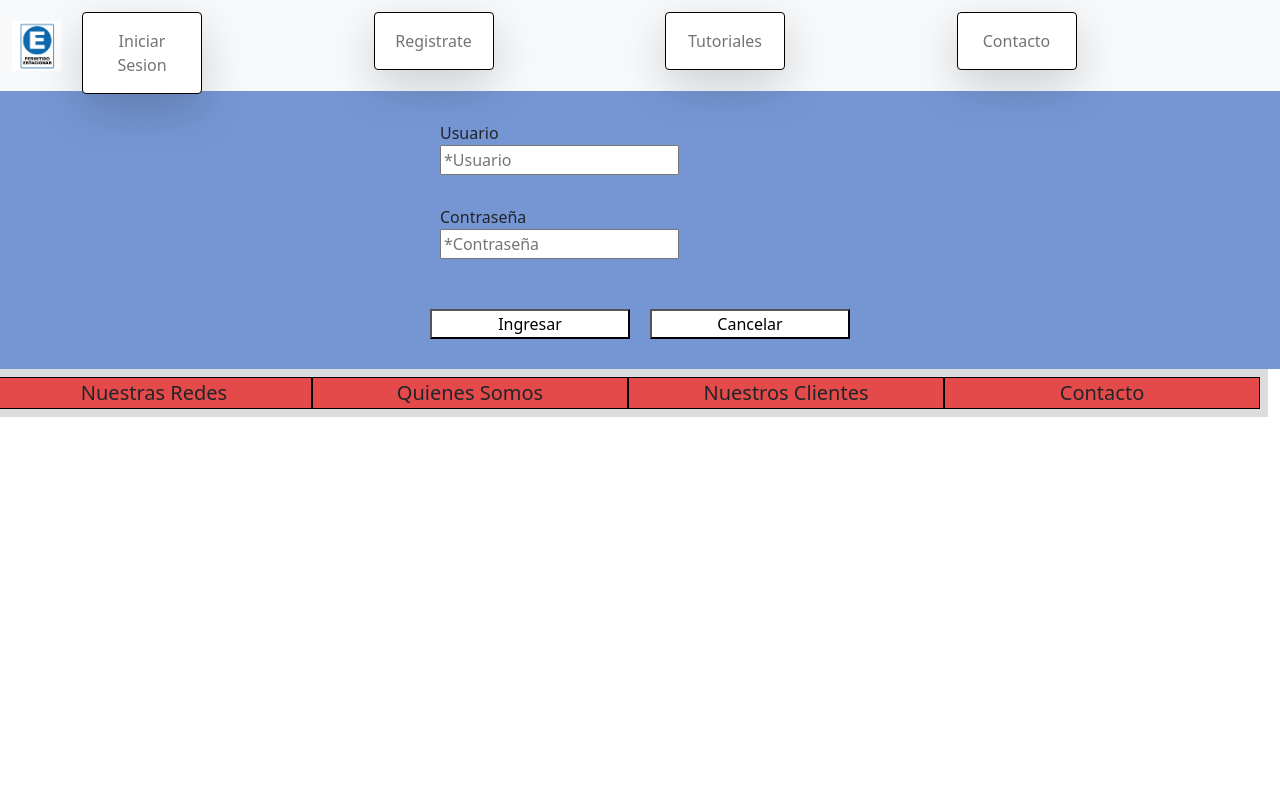
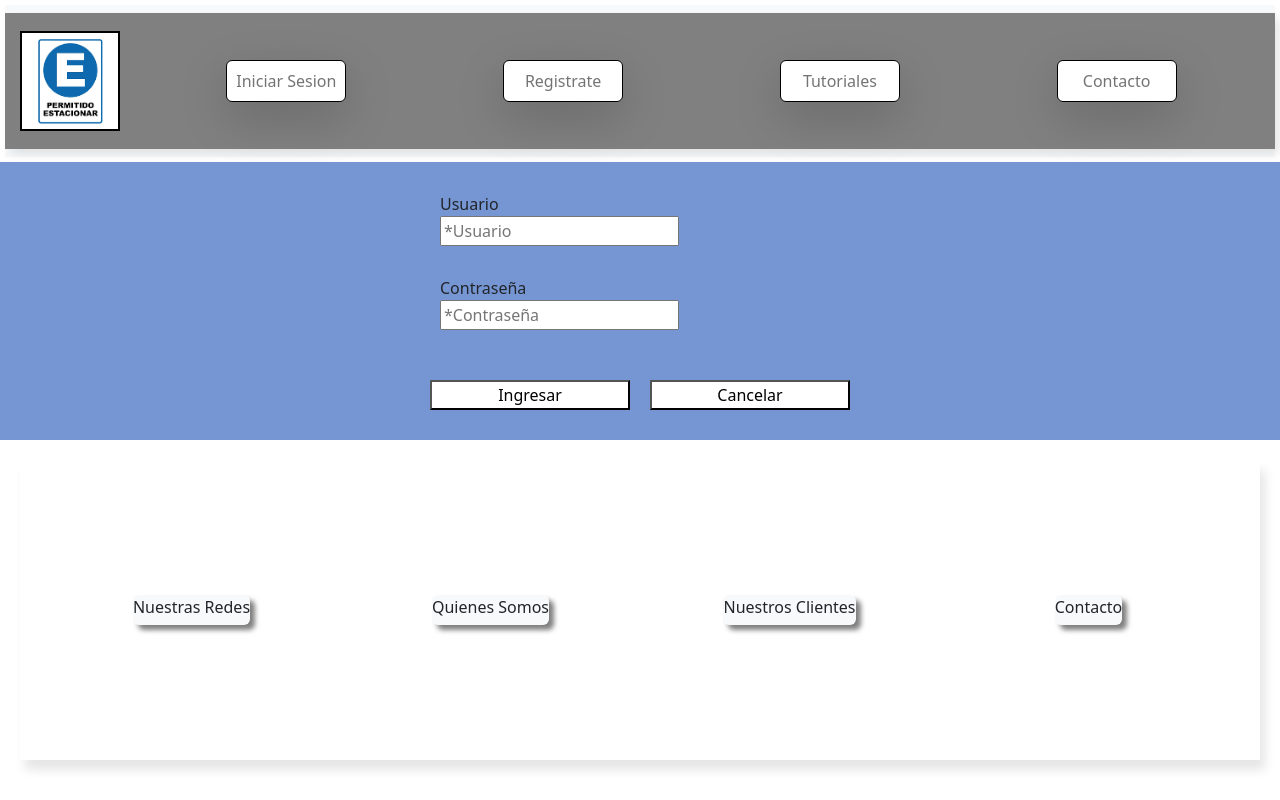
Before and after one commit to MaximilianoFavaro/ProyectoHtml, a website: page pages/login.html in a window 1280 px wide. Drawn offline with nearby package versions, Linux system fonts and the light colour scheme.

Commit message:
Entrega final del Proyecto

```diff
--- a/pages/login.html
+++ b/pages/login.html
@@ -10,31 +10,33 @@
     <link href="https://cdnjs.cloudflare.com/ajax/libs/font-awesome/6.0.0/css/all.min.css" rel="stylesheet"/>
     <title>Iniciar Sesion</title>
     <!-- Bootstrap CDN stylesheet -->
-    <link href="https://cdn.jsdelivr.net/npm/bootstrap@5.1.3/dist/css/bootstrap.min.css"
-           rel="stylesheet" integrity="sha384-1BmE4kWBq78iYhFldvKuhfTAU6auU8tT94WrHftjDbrCEXSU1oBoqyl2QvZ6jIW3"
-           crossorigin="anonymous">
+    <link href="https://cdn.jsdelivr.net/npm/bootstrap@5.2.0-beta1/dist/css/bootstrap.min.css"
+          rel="stylesheet" integrity="sha384-0evHe/X+R7YkIZDRvuzKMRqM+OrBnVFBL6DOitfPri4tjfHxaWutUpFmBp4vmVor"
+          crossorigin="anonymous">
 </head>
 <body>
   <!-- Header -->
-  <nav class="navbar navbar-expand-lg navbar-light bg-light justify-content-evenly">
-    <div class="container-fluid ">
-      <a class="navbar-brand" href="../index.html"><img src="../images/logo.jpg" width="50px" height="50px" alt="Logo"></a>
-      <button class="navbar-toggler" type="button" data-bs-toggle="collapse" data-bs-target="#navbarSupportedContent" aria-controls="navbarSupportedContent" aria-expanded="false" aria-label="Toggle navigation">
+  <nav class="navbar navbar-expand-lg navbar-light bg-light justify-content-evenly header__nav">
+    <div class="container-fluid sec__cont ">
+      <a class="navbar-brand link__home" href="../index.html">
+        <img src="../images/logo.jpg" alt="Logo" class="img__logo">
+      </a>
+      <button class="navbar-toggler bg-light" type="button" data-bs-toggle="collapse" data-bs-target="#navbarSupportedContent" aria-controls="navbarSupportedContent" aria-expanded="false" aria-label="Toggle navigation">
         <span class="navbar-toggler-icon"></span>
       </button>
-      <div class="collapse navbar-collapse " id="navbarSupportedContent">
-        <div class="navbar-nav me-auto mb-2 mb-lg-0 d-flex justify-content-evenly container-fluid row align-items-center  ">
-          <div class="nav-item container-fluid justify-content-evenly col div__item ">
-            <a class="nav-link text-center shadow-lg p-3 mb-5 bg-body rounded m-1 t-1 header__links " href="../pages/login.html">Iniciar Sesion</a>
+      <div class="collapse navbar-collapse collapse__container " id="navbarSupportedContent">
+        <div class="navbar-nav d-flex container-fluid row align-items-center div__subcont">
+          <div class="nav-item col div__item d-flex align-items-center justify-content-center  ">
+            <a class="nav-link text-center shadow-lg bg-body rounded  header__links row " href="../pages/login.html">Iniciar Sesion</a>
           </div>
-          <div class="nav-item container-fluid justify-content-evenly col div__item ">
-            <a class="nav-link text-center shadow-lg p-3 mb-5 bg-body rounded m-1 t-1 header__links" href="../pages/registro.html">Registrate</a>
+          <div class="nav-item col div__item d-flex align-items-center justify-content-center ">
+            <a class="nav-link text-center shadow-lg  bg-body rounded  header__links" href="../pages/registro.html">Registrate</a>
           </div>
-          <div class="nav-item container-fluid justify-content-evenly col div__item ">
-            <a class="nav-link text-center shadow-lg p-3 mb-5 bg-body rounded m-1 t-1 header__links" href="../pages/tutoriales.html">Tutoriales</a>
+          <div class="nav-item col div__item d-flex align-items-center justify-content-center ">
+            <a class="nav-link text-center shadow-lg bg-body rounded  header__links" href="../pages/tutoriales.html">Tutoriales</a>
           </div>
-          <div class="nav-item container-fluid justify-content-evenly col div__item ">
-            <a class="nav-link text-center shadow-lg p-3 mb-5 bg-body rounded m-1 t-1 header__links" href="../pages/contacto.html">Contacto</a>
+          <div class="nav-item col div__item d-flex align-items-center justify-content-center ">
+            <a class="nav-link text-center shadow-lg bg-body rounded  header__links" href="../pages/contacto.html">Contacto</a>
           </div>
         </div>
       </div>
@@ -61,18 +63,20 @@
             </fieldset>
     </main>
   <!-- footer -->
-  <div class="container-fluid row justify-content-evenly bg-secondary p-2 text-dark bg-opacity-25" >
+  <div class="footer__main">
+    <div class="div__container container-fluid d-flex justify-content-evenly align-items-center row " >
 
-    <div class="col-3 text-center fs-5 header__links footer__div"> <a class="text-decoration-none text-dark" href="#">Nuestras Redes</a> </div>
-    <div class="col-3 text-center fs-5 header__links footer__div"> <a class="text-decoration-none text-dark" href="#">Quienes Somos</a> </div>
-    <div class="col-3 text-center fs-5 header__links footer__div"> <a class="text-decoration-none text-dark" href="#">Nuestros Clientes</a> </div>
-    <div class="col-3 text-center fs-5 header__links footer__div"> <a class="text-decoration-none text-dark" href="./pages/contacto.html">Contacto</a> </div>
+      <div class="foot__divs col-2 d-flex container-fluid justify-content-evenly align-items-center"> <a class="foot__links nav-link bg-light rounded row text-decoration-none " href="#">Nuestras Redes</a> </div>
+      <div class="foot__divs col-2 d-flex container-fluid justify-content-evenly align-items-center"> <a class="foot__links nav-link bg-light rounded row text-decoration-none " href="#">Quienes Somos</a> </div>
+      <div class="foot__divs col-2 d-flex container-fluid justify-content-evenly align-items-center"> <a class="foot__links nav-link bg-light rounded row text-decoration-none " href="#">Nuestros Clientes</a> </div>
+      <div class="foot__divs col-2 d-flex container-fluid justify-content-evenly align-items-center"> <a class="foot__links nav-link bg-light rounded row text-decoration-none " href="./pages/contacto.html">Contacto</a> </div>
 
+    </div>
   </div>
   <!-- end footer -->
 
   <!-- bootstrap scripts -->
-  <script src="https://cdn.jsdelivr.net/npm/bootstrap@5.1.3/dist/js/bootstrap.bundle.min.js" integrity="sha384-ka7Sk0Gln4gmtz2MlQnikT1wXgYsOg+OMhuP+IlRH9sENBO0LRn5q+8nbTov4+1p" crossorigin="anonymous"></script>
+  <script src="https://cdn.jsdelivr.net/npm/bootstrap@5.2.0-beta1/dist/js/bootstrap.bundle.min.js" integrity="sha384-pprn3073KE6tl6bjs2QrFaJGz5/SUsLqktiwsUTF55Jfv3qYSDhgCecCxMW52nD2" crossorigin="anonymous"></script>
 
 
 </body>
--- a/scss/scss.scss
+++ b/scss/scss.scss
@@ -106,15 +106,17 @@
 
     width: 250px !important;
     height: 40px;
+
 }
 .footer__main{
 
     margin: 20px;
-    height: 50px;
+    height: 300px;
     display: flex;
     align-items: center;
     justify-content: center;
     padding: 10px;
+    box-shadow: 5px 10px 10px rgba(0, 0, 0, 0.1);
 
 }
 .div__container{
```
Also changed, not shown: index.html (+6 -6 lines), pages/contacto.html (+27 -23 lines), pages/registro.html (+27 -23 lines), pages/tutoriales.html (+27 -23 lines), stylesheet/style.css.
